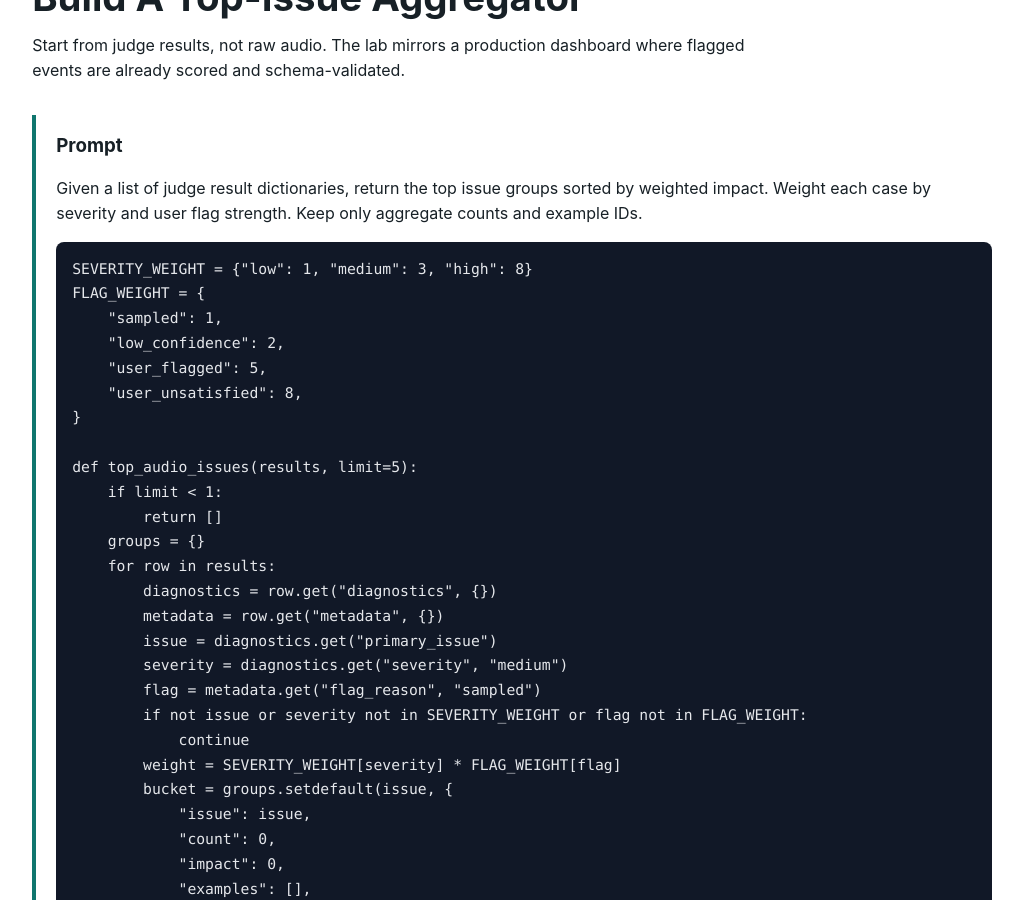
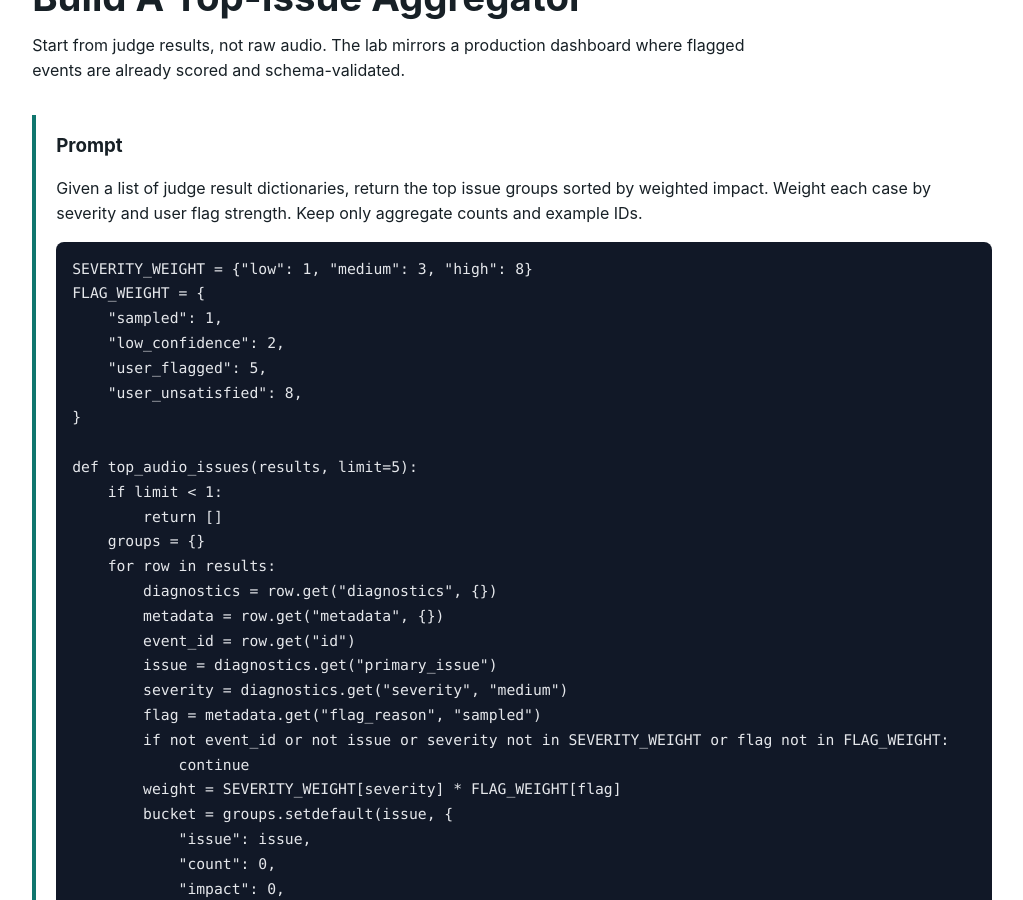
Before and after one commit to kennethli319/kennethli319.github.io, a Jekyll site: the page audio-text-ml-course/lessons/production-audio-judge-monitoring.html, which Jekyll copies as it is, in a window 1280 px wide and 900 px high, scrolled down 3727 px. Shown: the whole window, without its empty margins (19-1042 px from the left). Built offline with Jekyll 4.4.1, drawn with Linux system fonts in a browser that asks for light colours; some of the changed text lies outside the part shown.

Commit message:
Update audio judge monitoring lesson

```diff
--- a/audio-text-ml-course/lessons/production-audio-judge-monitoring.html
+++ b/audio-text-ml-course/lessons/production-audio-judge-monitoring.html
@@ -204,10 +204,11 @@ def top_audio_issues(results, limit=5):
     for row in results:
         diagnostics = row.get("diagnostics", {})
         metadata = row.get("metadata", {})
+        event_id = row.get("id")
         issue = diagnostics.get("primary_issue")
         severity = diagnostics.get("severity", "medium")
         flag = metadata.get("flag_reason", "sampled")
-        if not issue or severity not in SEVERITY_WEIGHT or flag not in FLAG_WEIGHT:
+        if not event_id or not issue or severity not in SEVERITY_WEIGHT or flag not in FLAG_WEIGHT:
             continue
         weight = SEVERITY_WEIGHT[severity] * FLAG_WEIGHT[flag]
         bucket = groups.setdefault(issue, {
@@ -219,8 +220,8 @@ def top_audio_issues(results, limit=5):
         })
         bucket["count"] += 1
         bucket["impact"] += weight
-        bucket["examples"] = (bucket["examples"] + [row["id"]])[:3]
-        model = row["metadata"].get("model", "unknown")
+        bucket["examples"] = (bucket["examples"] + [event_id])[:3]
+        model = metadata.get("model", "unknown")
         bucket["models"][model] = bucket["models"].get(model, 0) + 1
     return sorted(groups.values(), key=lambda item: (-item["impact"], -item["count"]))[:limit]</code></pre>
         <details class="qa">
```
